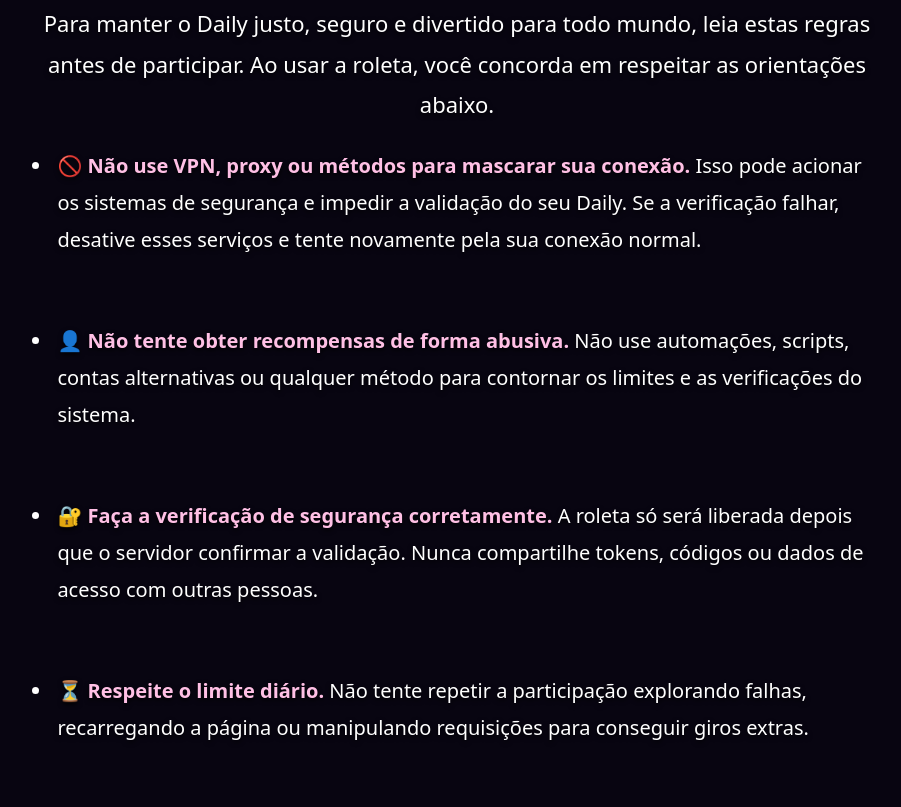
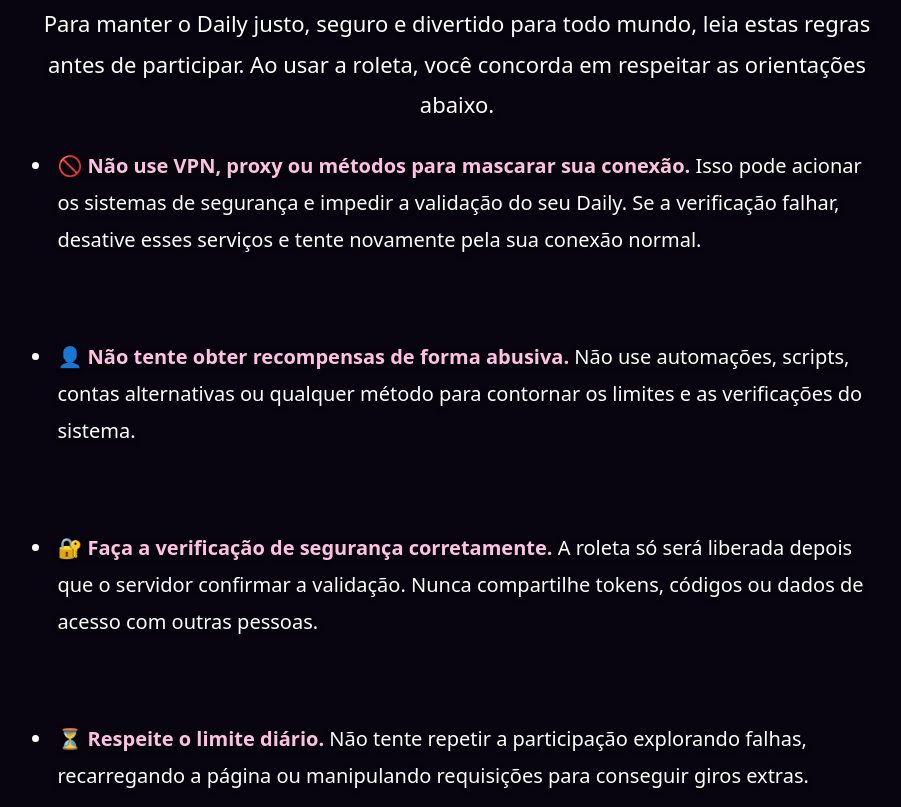
Before and after one commit to alerrandrocavalcante109-bot/yukina, a website: page daily.html in a window 1280 px wide. Shown: the part 1314-2121 px from the top of the page, without its empty margins (183-1084 px from the left). Drawn offline with Linux system fonts and the light colour scheme.

Commit message:
Set five-line spacing between roulette rules

```diff
--- a/daily.html
+++ b/daily.html
@@ -60,7 +60,7 @@
     .daily-rules{width:min(100%,900px);margin:8px auto 0;text-align:left;color:#f3e6f5}
     .daily-rules h2{margin:0 0 14px;text-align:center;font-size:clamp(28px,5vw,38px);color:#ffc0e5}
     .daily-rules .rules-intro{margin:0 0 22px;text-align:center;color:#f5e8f6;font-size:clamp(18px,2.7vw,22px);line-height:1.85}
-    .rules-list{display:grid;gap:4em;margin:0;padding-left:1.4em}
+    .rules-list{display:grid;gap:5em;margin:0;padding-left:1.4em}
     .rules-list li{padding-left:4px;color:#f3e6f5;font-size:clamp(17px,2.4vw,20px);line-height:1.85}
     .rules-list strong{color:#ffc0e5}
     .rules-warning{margin:22px 0 0;color:#ffe8f7;font-size:clamp(17px,2.4vw,20px);line-height:1.85}
```
